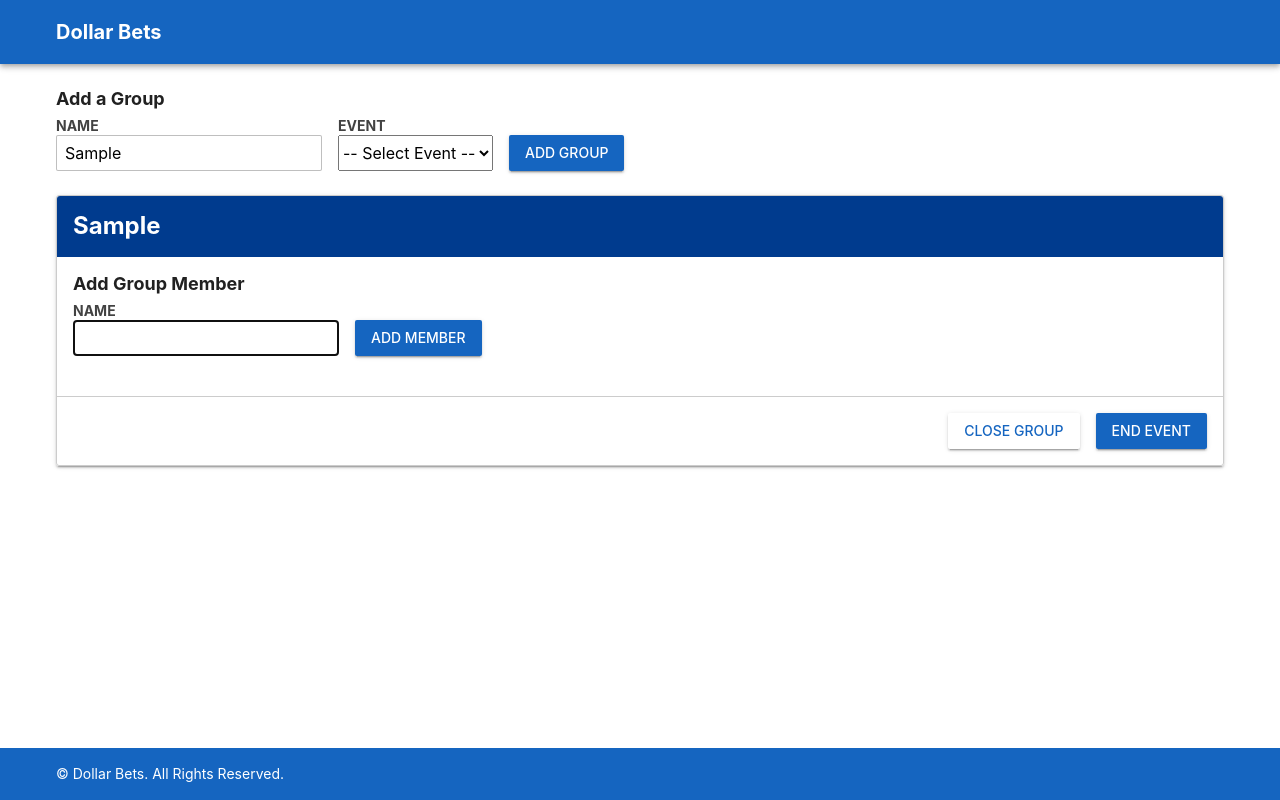
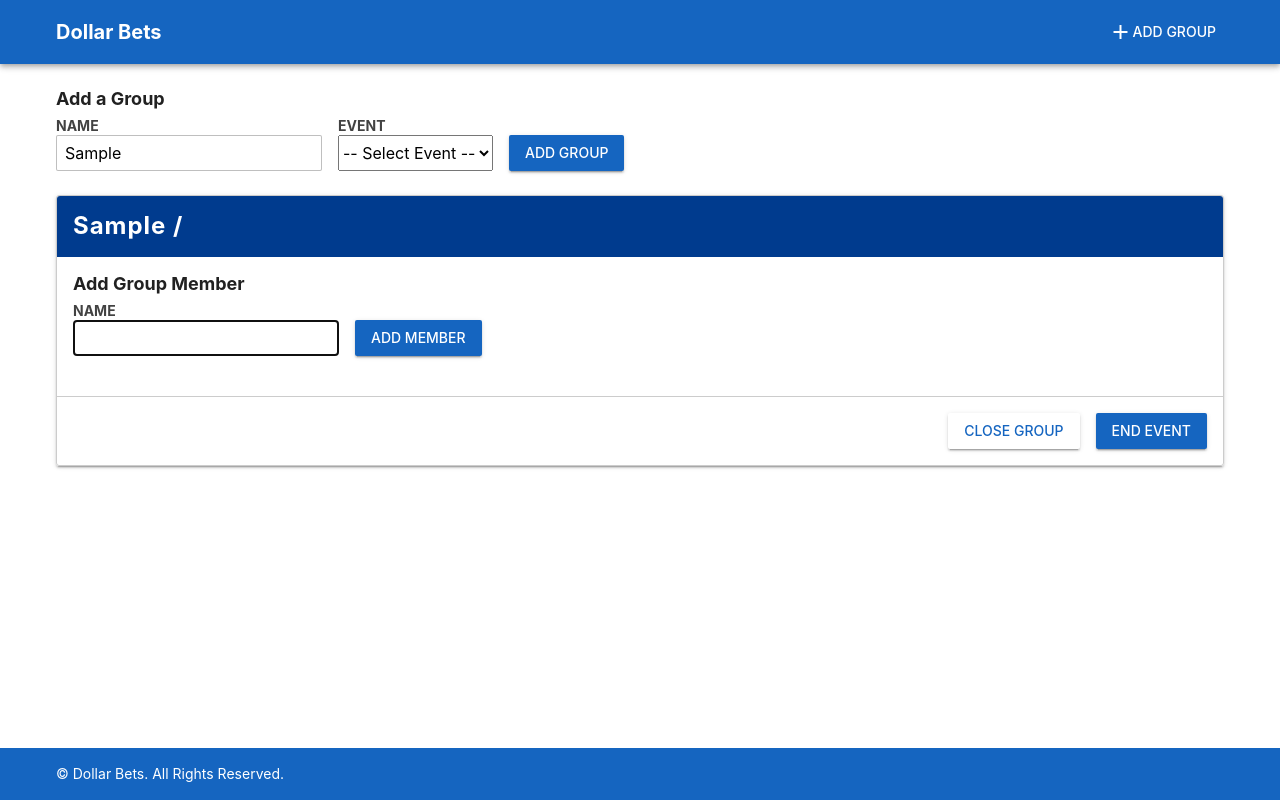
Before and after one commit to drewbolles/dollar-bets, a React app: page / in a window 1280 px wide. Both pictures are taken after typing "Sample" into the empty fields and a click on the button "ADD GROUP". Built offline with nearby package versions, Linux system fonts and the light colour scheme.

Commit message:
Adjust group layout, add app nav

```diff
--- a/src/components/App/App.css
+++ b/src/components/App/App.css
@@ -11,6 +11,34 @@
   color: #fff;
   box-shadow: 0px 2px 4px -1px rgba(0, 0, 0, 0.2),
     0px 4px 5px 0px rgba(0, 0, 0, 0.14), 0px 1px 10px 0px rgba(0, 0, 0, 0.12);
+}
+
+.app-header-row {
+  display: flex;
+  align-items: center;
+  justify-content: space-between;
+}
+
+.app-nav {
+  display: flex;
+}
+
+.app-nav-item {
+  display: inline-flex;
+  align-items: center;
+  padding: 0 8px;
+  border: 0;
+  background-color: transparent;
+  color: #fff;
+  line-height: 64px;
+  font-size: 14px;
+  font-weight: 500;
+  text-transform: uppercase;
+  transition: 150ms ease background-color;
+}
+
+.app-nav-item:hover {
+  background-color: rgba(255, 255, 255, 0.15);
 }
 
 .app-title {
--- a/src/components/App/index.js
+++ b/src/components/App/index.js
@@ -3,6 +3,7 @@ import uuid from 'uuid/v4';
 import Container from '../Container';
 import Group from '../Group';
 import Button from '../Button';
+import Icon from '../Icon';
 import './App.css';
 
 class App extends Component {
@@ -42,7 +43,18 @@ class App extends Component {
       <div className="app">
         <header className="app-header">
           <Container>
-            <h1 className="app-title">Dollar Bets</h1>
+            <div className="app-header-row">
+              <h1 className="app-title">Dollar Bets</h1>
+              <nav className="app-nav">
+                <button
+                  className="app-nav-item"
+                  aria-label="Add a new group"
+                  title="Add a new group"
+                >
+                  <Icon icon="add" /> Add Group
+                </button>
+              </nav>
+            </div>
           </Container>
         </header>
         <div className="app-content">
--- a/src/components/Group/Group.css
+++ b/src/components/Group/Group.css
@@ -19,6 +19,12 @@
 .group-name {
   margin-bottom: 0;
   color: #fff;
+  letter-spacing: 0.04em;
+  text-transform: capitalize;
+}
+
+.group-name small {
+  font-weight: 400;
 }
 
 .group-event {
--- a/src/components/Group/index.js
+++ b/src/components/Group/index.js
@@ -51,8 +51,9 @@ class Group extends Component {
     return (
       <div className="group">
         <header className="group-header">
-          <h2 className="group-name">{group.name}</h2>
-          <h3 className="group-event">{group.event}</h3>
+          <h2 className="group-name">
+            {group.name} / <small>{group.event}</small>
+          </h2>
         </header>
         <div className="group-content">
           <form
```
